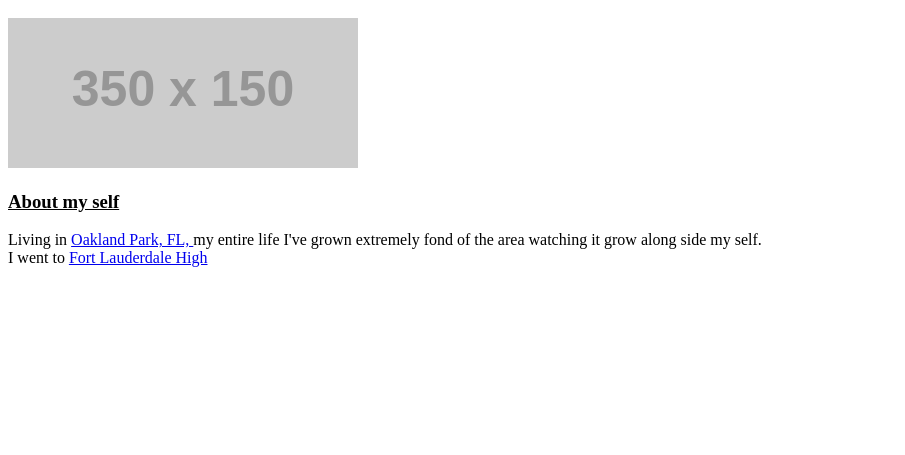
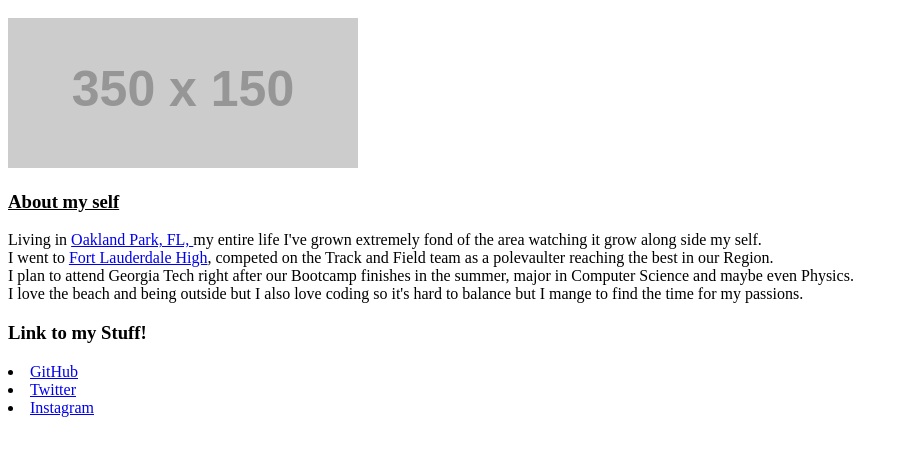
Before and after one commit to catander12/MyBio, a plain HTML site: page index.html in a window 1280 px wide. Shown: the part 109-564 px from the top of the page, without its empty margins (0-905 px from the left). Drawn offline with Linux system fonts and the light colour scheme; placeholder pictures from the web are drawn by us.

Commit message:
Finished HTML section starting on css

```diff
--- a/index.html
+++ b/index.html
@@ -7,6 +7,7 @@
 		</head>
 
 	<body>
+		<div>
 		<!-- Stating what the page is about in a  large header-->
 		<h1>Student Bio!</h1>
 
@@ -16,6 +17,13 @@
 		<img src="http://via.placeholder.com/350x150">
 
 		<h3><u>About my self</u></h3>
+
+
+		<!-- This Section is for the actual bio about my self -->
+
+			<section>
+				<p>
+					<!-- alittl bit about my self -->
 					Living in
 
 					<!-- Link to google maps of Oakland Park -->
@@ -23,18 +31,37 @@
 
 					my entire life I've grown extremely fond of the area watching it grow along side my self.
 					<br>
+
 					 I went to
+					<!-- Linking my high schools page -->
+					<a href="http://www.fortlauderdalehigh.org" target="_blank">Fort Lauderdale High</a>,
+					competed on the Track and Field team as a polevaulter reaching the best in our Region.
+					<br>
 
-			<!-- Linking my high schools page -->
-			<a href="http://www.fortlauderdalehigh.org" target="_blank">Fort Lauderdale High</a>
+					I plan to attend Georgia Tech right after our Bootcamp finishes in the summer, major in Computer Science and maybe even Physics.
+					<br>
+
+					I love the beach and being outside but I also love coding so it's hard to balance but I mange to find the time for my passions.
+
+				</p>
+			</section>
+
+
+				<h3>Link to my Stuff!</h3>
+
+				<!-- This section is the links to my social media etc... -->
+				<section>
+					<!-- list with links to (in order) git hub, twitter, instagram -->
+						<li><a href="https://github.com/catander12" target="_blank">GitHub</a></li>
+
+						<li><a href="https://twitter.com/james_dimarco_" target="_blank">Twitter</a></li>
+
+						<li><a href="https://www.instagram.com/james_dimango_/" target="_blank">Instagram</a></li>
 
 
 
 
-
-
-
-
-
+				</section>
+		</div>
 	</body>
 </html>
```
Lines whose indentation alone changed are shown as unchanged.
